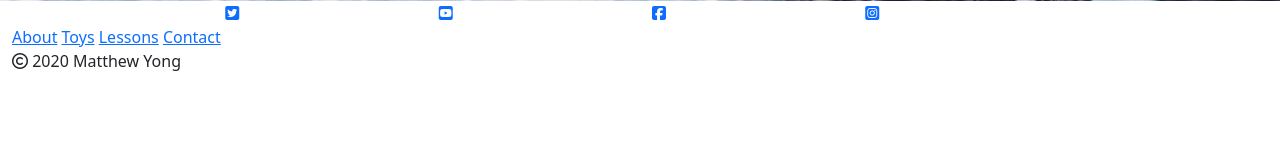
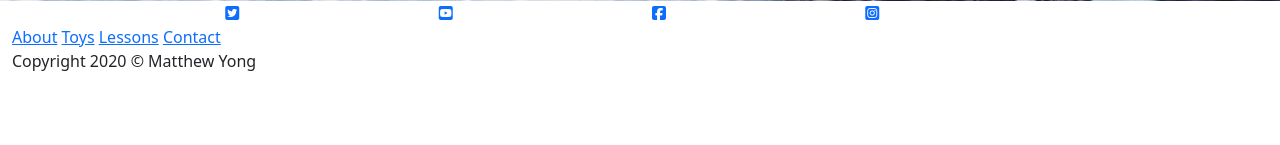
Before and after one commit to MatthewYong/big_brains, a Django app: page / in a window 1280 px wide. Shown: the part 655-800 px from the top of the page. Run offline with Django 3.2, Linux system fonts and the light colour scheme; some libraries are stand-ins or nearby versions.

Commit message:
Changed text footer in base.html

```diff
--- a/templates/base.html
+++ b/templates/base.html
@@ -117,8 +117,7 @@
             </div>
             <div class="row">
                 <div class="col-12 mx-auto">
-                    <p id="copyright"><i class="far fa-copyright" aria-hidden="true"></i>
-                        <span class="sr-only">Copyright</span> 2020 Matthew Yong</p>
+                    <p>Copyright 2020 © Matthew Yong</p>
                 </div>
             </div>
         </div>
```
